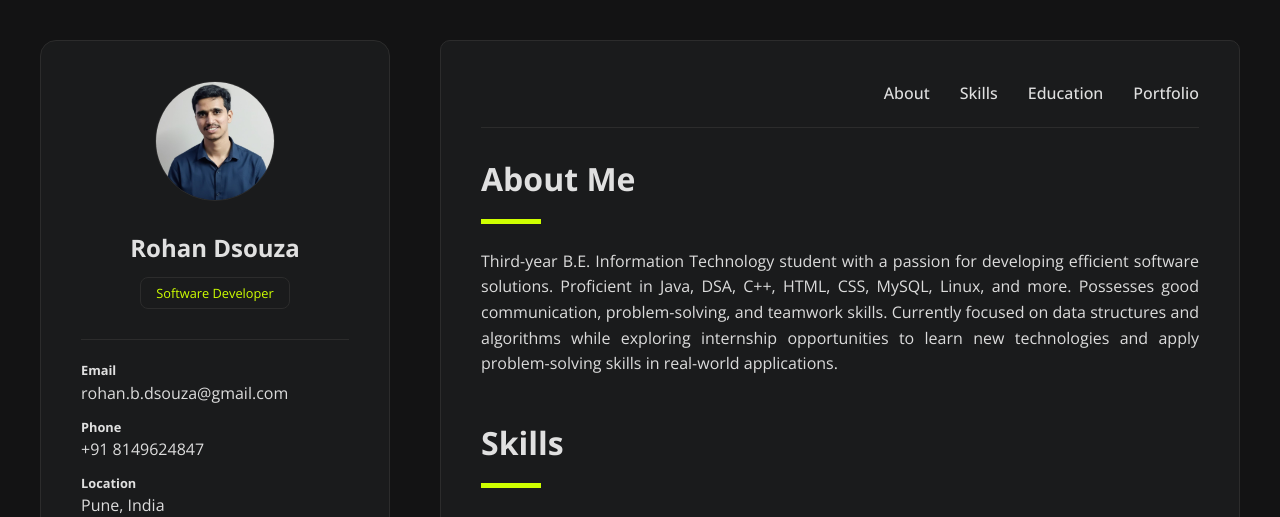
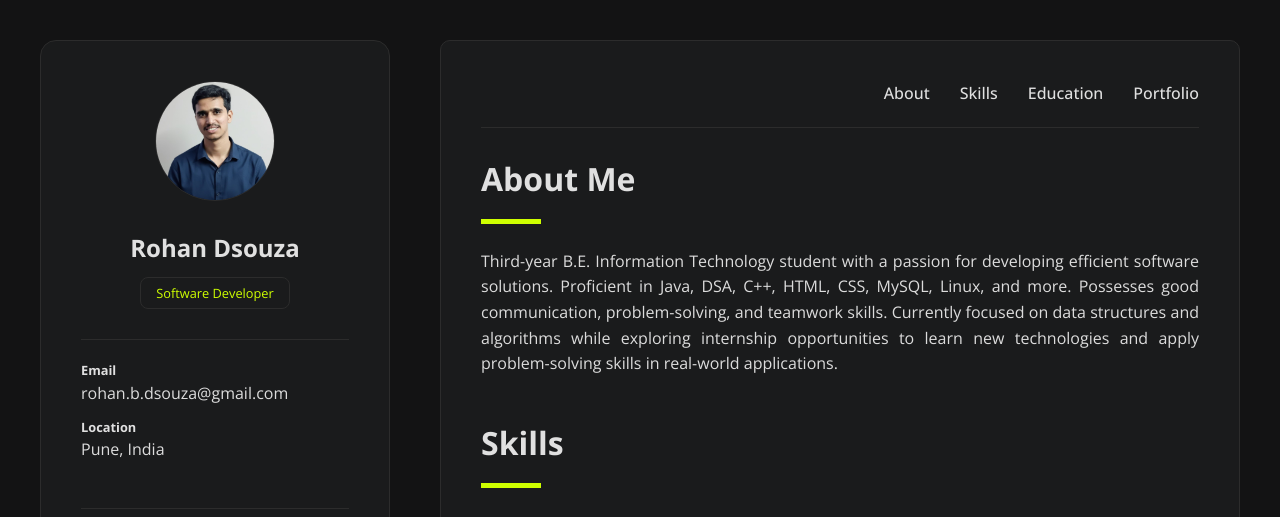
Before and after one commit to rohan-b-dsouza/Portfolio, a plain HTML site: page index.html in a window 1280 px wide. Shown: the top 517 px of the page. Drawn offline with nearby package versions, Linux system fonts and the light colour scheme.

Commit message:
Final changes

```diff
--- a/index.html
+++ b/index.html
@@ -28,10 +28,10 @@
                     <h3 class="info-header">Email</h3>
                     <a href="mailto:rohan.b.dsouza@gmail.com" class="info-value">rohan.b.dsouza@gmail.com</a>
                 </div>
-                <div class="phone">
+                <!-- <div class="phone">
                     <h3 class="info-header">Phone</h3>
                     <a href="tel:+918149624847" class="info-value">+91 8149624847</a>
-                </div>
+                </div> -->
                 <div class="location">
                     <h3 class="info-header">Location</h3>
                     <p class="info-value">Pune, India</p>
```
